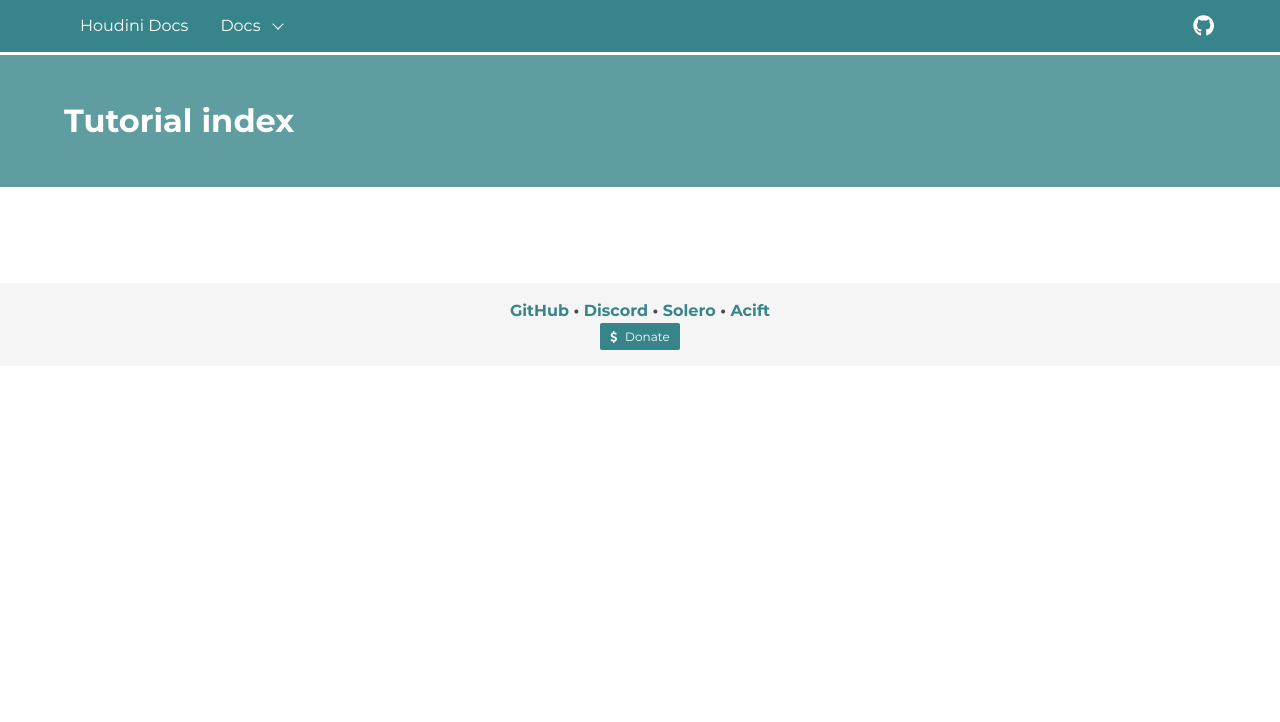
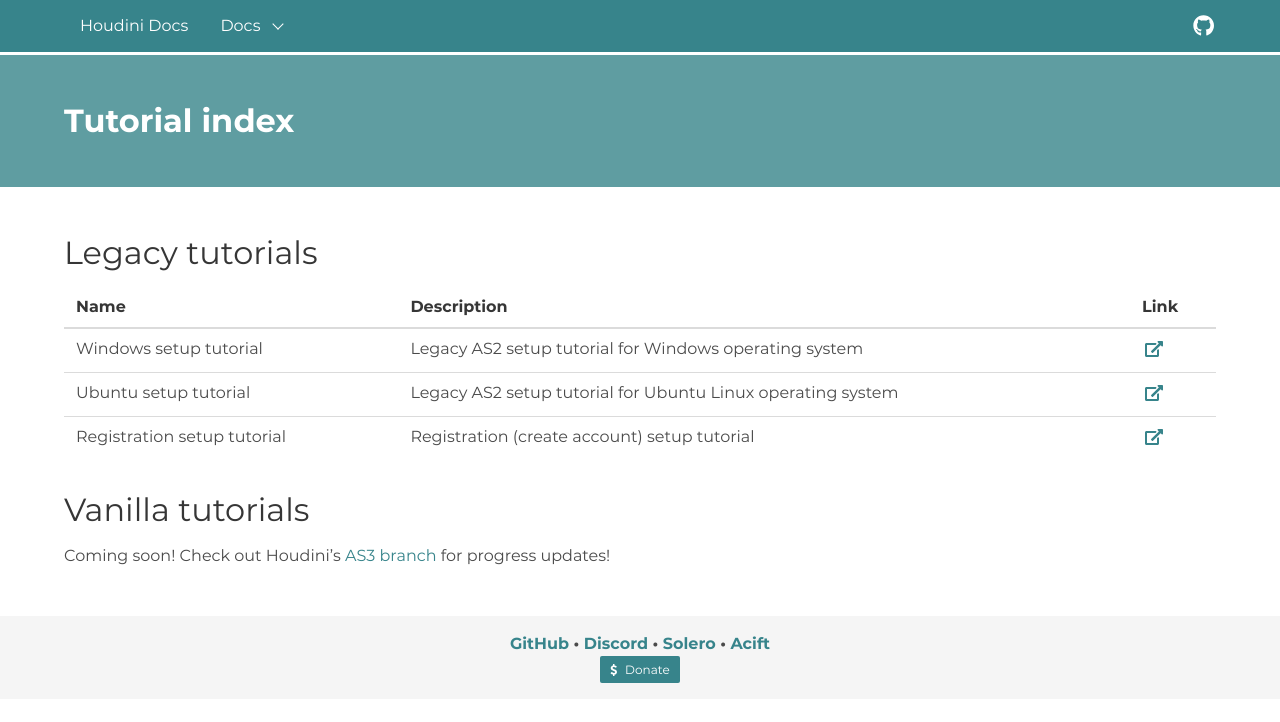
Before and after one commit to altoweb/solero.github.io, a Jekyll site: the page built from _tutorials/index.md, in a window 1280 px wide. Shown: the top 722 px of the page. Built offline with Jekyll 4.4.1, drawn with Linux system fonts in a browser that asks for light colours.

Commit message:
Tutorials index page

```diff
--- a/_tutorials/index.md
+++ b/_tutorials/index.md
@@ -1,5 +1,23 @@
 ---
 layout: page
 title: Tutorial index
-permalink: /tutorial
+permalink: /tutorial/
 ---
+
+{% capture link %}
+<span class="icon">
+    <i class="fas fa-external-link-alt"></i>
+</span>
+{% endcapture %}
+
+# Legacy tutorials
+
+Name | Description | Link
+--- | --- | ---
+Windows setup tutorial | Legacy AS2 setup tutorial for Windows operating system | [{{ link | strip_newlines }}](/tutorial/legacy/windows){:target="_blank"}
+Ubuntu setup tutorial | Legacy AS2 setup tutorial for Ubuntu Linux operating system | [{{ link | strip_newlines }}](/tutorial/legacy/ubuntu){:target="_blank"}
+Registration setup tutorial | Registration (create account) setup tutorial | [{{ link | strip_newlines }}](/tutorial/legacy/registration){:target="_blank"}
+
+# Vanilla tutorials
+
+Coming soon! Check out Houdini's [AS3 branch](https://github.com/solero/houdini/tree/as3){:target="_blank"} for progress updates!
```
